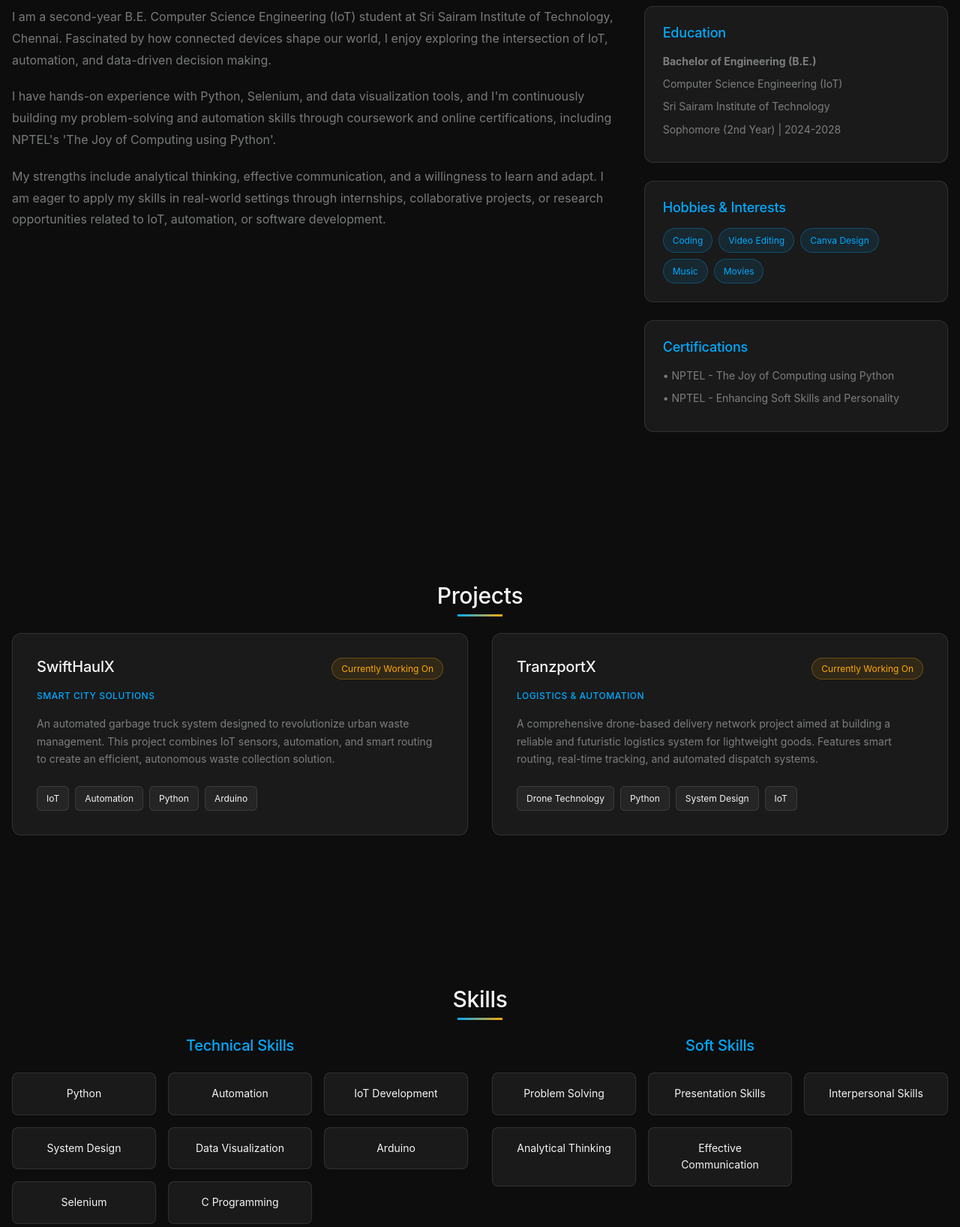
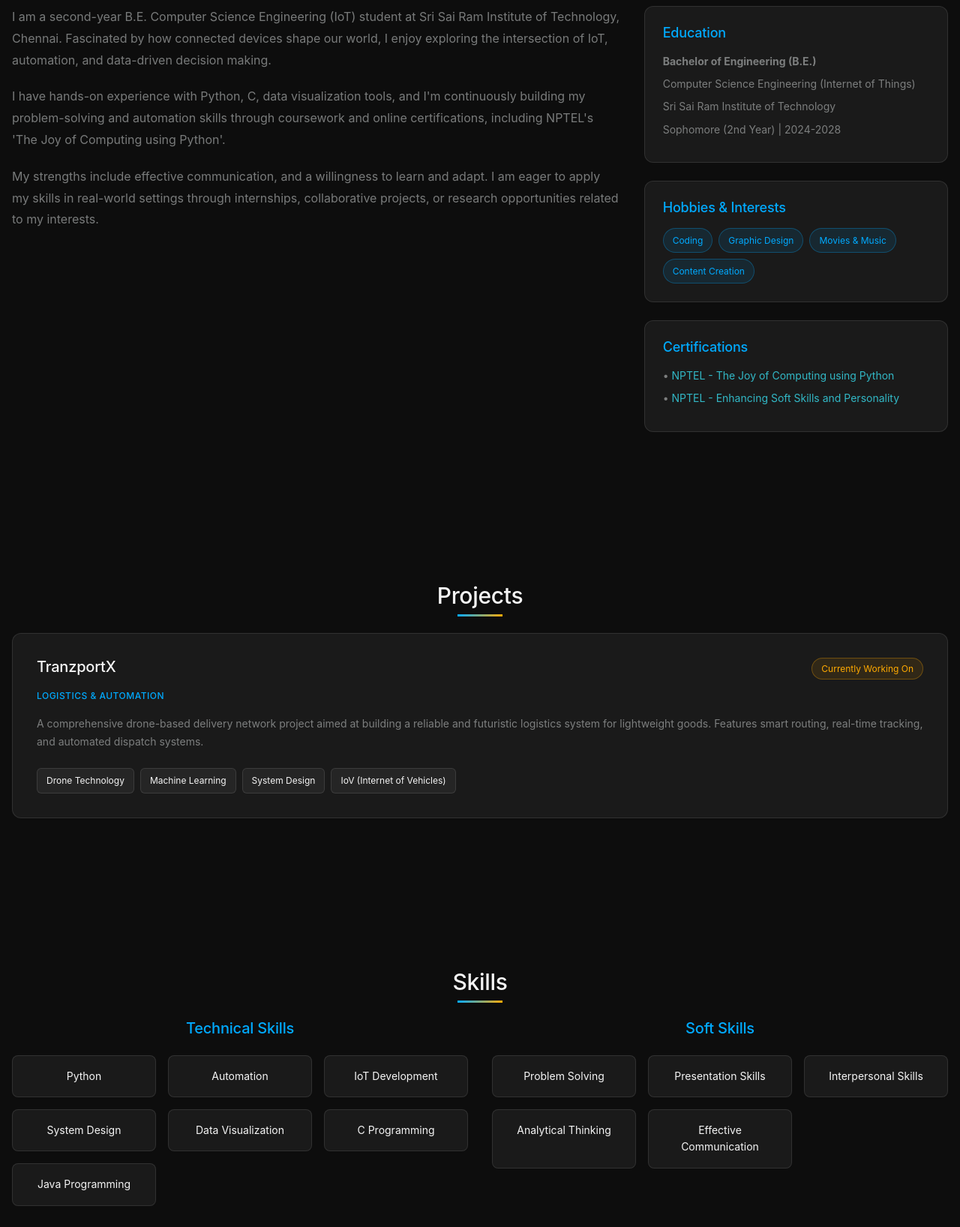
Before and after one commit to venkatram-s/venkatram-s.github.io, a plain HTML site: page index.html in a window 1280 px wide. Shown: the part 960-2596 px from the top of the page at 75% size. Drawn offline with Linux system fonts and the light colour scheme; a web font is replaced by a local one.

Commit message:
Update index.html

```diff
--- a/index.html
+++ b/index.html
@@ -3,7 +3,7 @@
 <head>
     <meta charset="UTF-8">
     <meta name="viewport" content="width=device-width, initial-scale=1.0">
-    <title>Venkatram S - IoT Student & Developer</title>
+    <title>Venkatram S - A Sophomore Student</title>
     <link rel="stylesheet" href="style.css">
 </head>
 <body>
@@ -32,14 +32,14 @@
     <section id="home" class="hero">
         <div class="hero-content">
             <h1 class="hero-name">Venkatram S</h1>
-            <h2 class="hero-title">B.E. CSE (IoT) Student</h2>
+            <h2 class="hero-title">A Sophomore Student pursuing B.E. CSE (Internet of Things)</h2>
             <div class="hero-subtitle">
                 <span class="typing-text" id="typing-text"></span>
                 <span class="cursor">|</span>
             </div>
             <p class="hero-description">
-                Passionate about IoT, coding, system design, and console-first workflows.
-                I thrive on building smart, connected systems and exploring how technology can streamline everyday tasks.
+                I am passionate student about IoT, coding, software developement,
+                and I am currently exploring how technology can streamline everyday tasks.
             </p>
             <div class="hero-buttons">
                 <a href="#projects" class="btn btn--primary">View Projects</a>
@@ -59,40 +59,40 @@
             <div class="about-content">
                 <div class="about-text fade-in">
                     <p>
-                        I am a second-year B.E. Computer Science Engineering (IoT) student at Sri Sairam Institute of Technology, Chennai.
+                        I am a second-year B.E. Computer Science Engineering (IoT) student at Sri Sai Ram Institute of Technology, Chennai.
                         Fascinated by how connected devices shape our world, I enjoy exploring the intersection of IoT, automation, and data-driven decision making.
                     </p>
                     <p>
-                        I have hands-on experience with Python, Selenium, and data visualization tools, and I'm continuously building my problem-solving
+                        I have hands-on experience with Python, C, data visualization tools, and I'm continuously building my problem-solving
                         and automation skills through coursework and online certifications, including NPTEL's 'The Joy of Computing using Python'.
                     </p>
                     <p>
-                        My strengths include analytical thinking, effective communication, and a willingness to learn and adapt. I am eager to apply
-                        my skills in real-world settings through internships, collaborative projects, or research opportunities related to IoT, automation, or software development.
+                        My strengths include effective communication, and a willingness to learn and adapt. I am eager to apply
+                        my skills in real-world settings through internships, collaborative projects, or research opportunities related to my interests.
                     </p>
                 </div>
                 <div class="about-details fade-in">
                     <div class="detail-card">
                         <h3>Education</h3>
                         <p><strong>Bachelor of Engineering (B.E.)</strong></p>
-                        <p>Computer Science Engineering (IoT)</p>
-                        <p>Sri Sairam Institute of Technology</p>
+                        <p>Computer Science Engineering (Internet of Things)</p>
+                        <p>Sri Sai Ram Institute of Technology</p>
                         <p>Sophomore (2nd Year) | 2024-2028</p>
                     </div>
                     <div class="detail-card">
                         <h3>Hobbies & Interests</h3>
                         <div class="hobby-tags">
                             <span class="tag">Coding</span>
-                            <span class="tag">Video Editing</span>
-                            <span class="tag">Canva Design</span>
-                            <span class="tag">Music</span>
-                            <span class="tag">Movies</span>
+                            <span class="tag">Graphic Design</span>
+                            <span class="tag">Movies & Music</span>
+                            <span class="tag">Content Creation</span>
                         </div>
                     </div>
                     <div class="detail-card">
                         <h3>Certifications</h3>
-                        <p>• NPTEL - The Joy of Computing using Python</p>
-                        <p>• NPTEL - Enhancing Soft Skills and Personality</p>
+                        <p>• <a href="https://internalapp.nptel.ac.in/NOC/NOC25/SEM1/Ecertificates/106/noc25-cs69/Course/NPTEL25CS69S74320075004461097.pdf">NPTEL - The Joy of Computing using Python</a></p>
+<p>• <a href="https://internalapp.nptel.ac.in/NOC/NOC25/SEM1/Ecertificates/109/noc25-hs87/Course/NPTEL25HS87S104320254904461097.pdf">NPTEL - Enhancing Soft Skills and Personality</a></p>
+
                     </div>
                 </div>
             </div>
@@ -106,23 +106,6 @@
             <div class="projects-grid">
                 <div class="project-card fade-in">
                     <div class="project-header">
-                        <h3>SwiftHaulX</h3>
-                        <span class="status-badge">Currently Working On</span>
-                    </div>
-                    <div class="project-category">Smart City Solutions</div>
-                    <p class="project-description">
-                        An automated garbage truck system designed to revolutionize urban waste management.
-                        This project combines IoT sensors, automation, and smart routing to create an efficient, autonomous waste collection solution.
-                    </p>
-                    <div class="project-tech">
-                        <span class="tech-tag">IoT</span>
-                        <span class="tech-tag">Automation</span>
-                        <span class="tech-tag">Python</span>
-                        <span class="tech-tag">Arduino</span>
-                    </div>
-                </div>
-                <div class="project-card fade-in">
-                    <div class="project-header">
                         <h3>TranzportX</h3>
                         <span class="status-badge">Currently Working On</span>
                     </div>
@@ -133,9 +116,9 @@
                     </p>
                     <div class="project-tech">
                         <span class="tech-tag">Drone Technology</span>
-                        <span class="tech-tag">Python</span>
+                        <span class="tech-tag">Machine Learning</span>
                         <span class="tech-tag">System Design</span>
-                        <span class="tech-tag">IoT</span>
+                        <span class="tech-tag">IoV (Internet of Vehicles)</span>
                     </div>
                 </div>
             </div>
@@ -155,9 +138,8 @@
                         <div class="skill-item">IoT Development</div>
                         <div class="skill-item">System Design</div>
                         <div class="skill-item">Data Visualization</div>
-                        <div class="skill-item">Arduino</div>
-                        <div class="skill-item">Selenium</div>
                         <div class="skill-item">C Programming</div>
+                        <div class="skill-item">Java Programming</div>
                     </div>
                 </div>
                 <div class="skills-category fade-in">
@@ -181,14 +163,13 @@
             <div class="contact-content fade-in">
                 <p class="contact-text">
                     I'm always interested in connecting with fellow developers, industry professionals, and potential collaborators.
-                    Whether you have a project in mind, want to discuss IoT innovations, or just want to say hello, feel free to reach out!
+                    Whether you have a project in mind, or just want to say hello, feel free to reach out!
                 </p>
                 <div class="contact-links">
-                    <a href="mailto:venkatram@example.com" class="contact-link" target="_blank">
+                    <a href="mailto:venkatram.cse.iot@gmail.com" class="contact-link" target="_blank">
                         <div class="contact-icon">✉</div>
                         <div class="contact-info">
                             <h4>Email</h4>
-                            <p>venkatram@example.com</p>
                         </div>
                     </a>
                     <a href="https://linkedin.com/in/venkatram-s" class="contact-link" target="_blank">
@@ -198,11 +179,27 @@
                             <p>linkedin.com/in/venkatram-s</p>
                         </div>
                     </a>
+                    <a href="https://www.instagram.com/thatsme_venkat/" class="contact-link" target="_blank">
+                        <div class="contact-icon">📸</div>
+                        <div class="contact-info">
+                            <h4>Instagram</h4>
+                        </div>
                     <a href="https://github.com/venkatram-s" class="contact-link" target="_blank">
                         <div class="contact-icon">💻</div>
                         <div class="contact-info">
                             <h4>GitHub</h4>
-                            <p>github.com/venkatram-s</p>
+                        </div>
+                    </a>
+<a href="https://leetcode.com/venkatram-s" class="contact-link" target="_blank">
+                        <div class="contact-icon">🧠</div>
+                        <div class="contact-info">
+                            <h4>Leetcode</h4>
+                        </div>
+                    </a>
+                    <a href="http://bit.ly/45CFq0H" class="contact-link" target="_blank">
+                        <div class="contact-icon">🧠</div>
+                        <div class="contact-info">
+                            <h4>Skillrack</h4>
                         </div>
                     </a>
                 </div>
@@ -213,7 +210,7 @@
     <!-- Footer -->
     <footer class="footer">
         <div class="container">
-            <p>&copy; 2024 Venkatram S. Built with passion for clean code and IoT innovation.</p>
+            <p>&copy; 2025 Venkatram S</p>
         </div>
     </footer>
 
```
